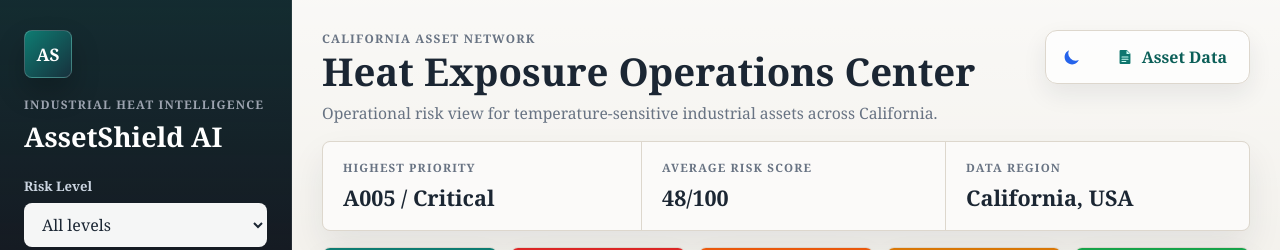
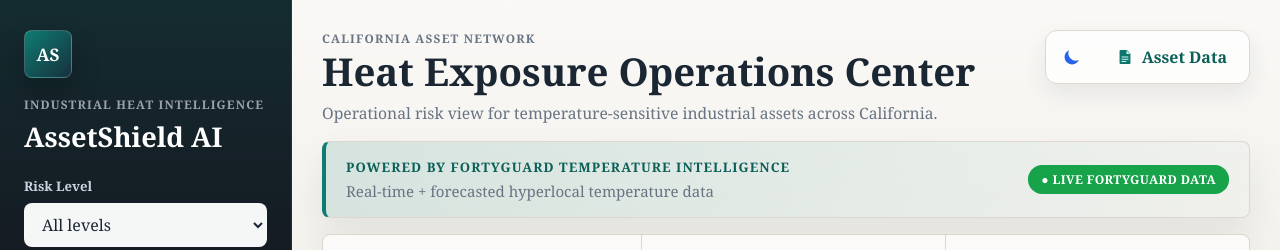
Before and after one commit to ai-bhatta/FortyGuard-Hackathon, a website: page web/index.html in a window 1280 px wide. Shown: the top 250 px of the page. Drawn offline with nearby package versions, Linux system fonts and the light colour scheme; no server answers; a small style sheet from the web is missing.

Commit message:
Add FortyGuard integration banner to index.html

```diff
--- a/web/index.html
+++ b/web/index.html
@@ -71,6 +71,14 @@
           </div>
         </header>
 
+        <section class="fortyguard-banner" aria-label="FortyGuard integration">
+          <div>
+            <p class="fortyguard-kicker">Powered by FortyGuard Temperature Intelligence</p>
+            <p class="fortyguard-sub">Real-time + forecasted hyperlocal temperature data</p>
+          </div>
+          <span id="fortyguard-live-pill" class="live-pill" hidden>&#9679; Live FortyGuard Data</span>
+        </section>
+
         <section class="summary-strip" aria-label="Portfolio summary">
           <div>
             <span>Highest Priority</span>
@@ -141,6 +149,7 @@
               <button data-prompt="inspect">What should be inspected first?</button>
               <button data-prompt="above">Which assets are above threshold?</button>
               <button data-prompt="maintenance">What maintenance should be scheduled?</button>
+              <button data-prompt="whatif">What happens if I don't intervene?</button>
               <button data-prompt="summary">Summarize the heat exposure.</button>
             </div>
             <div id="copilot-answer" class="answer-box"></div>
```
